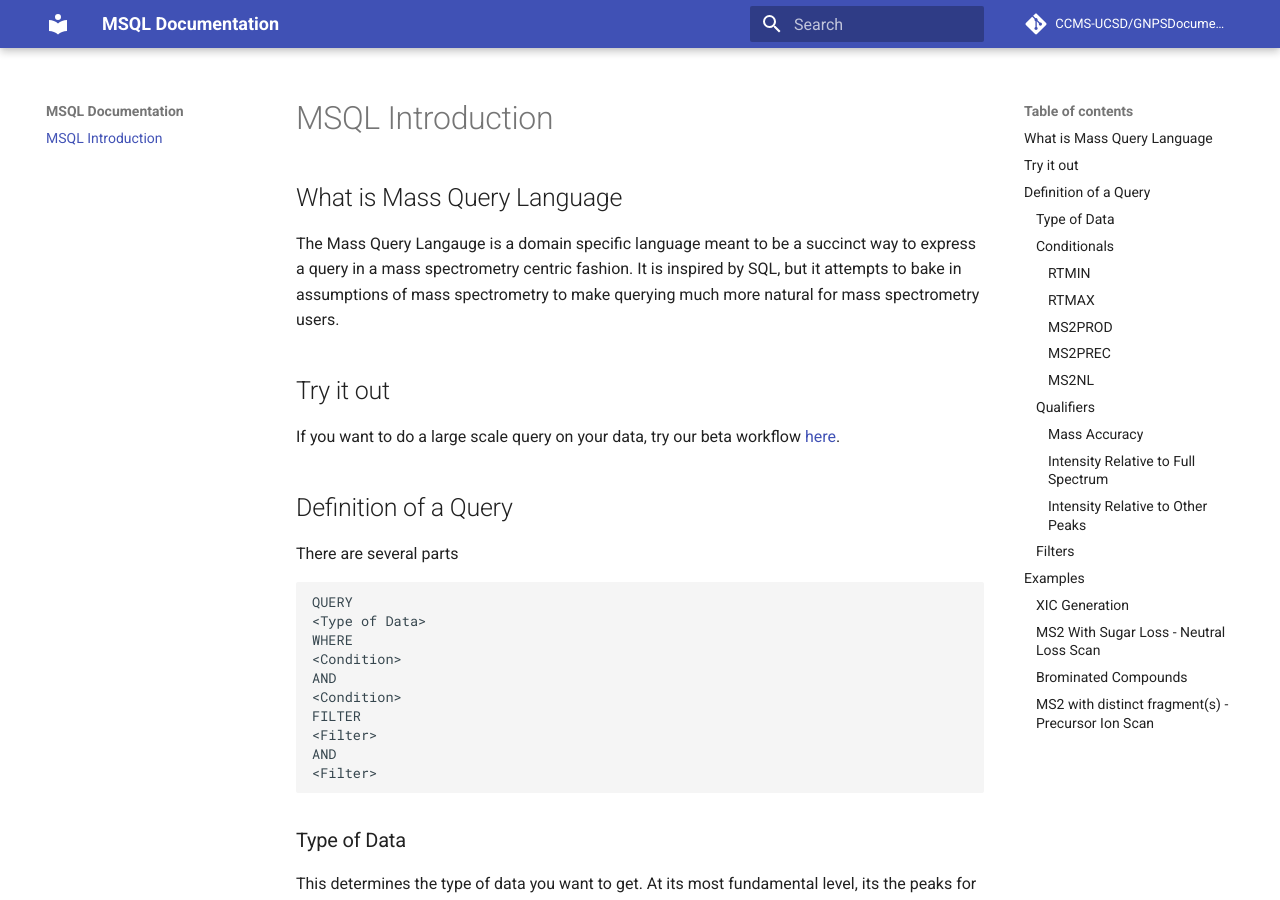
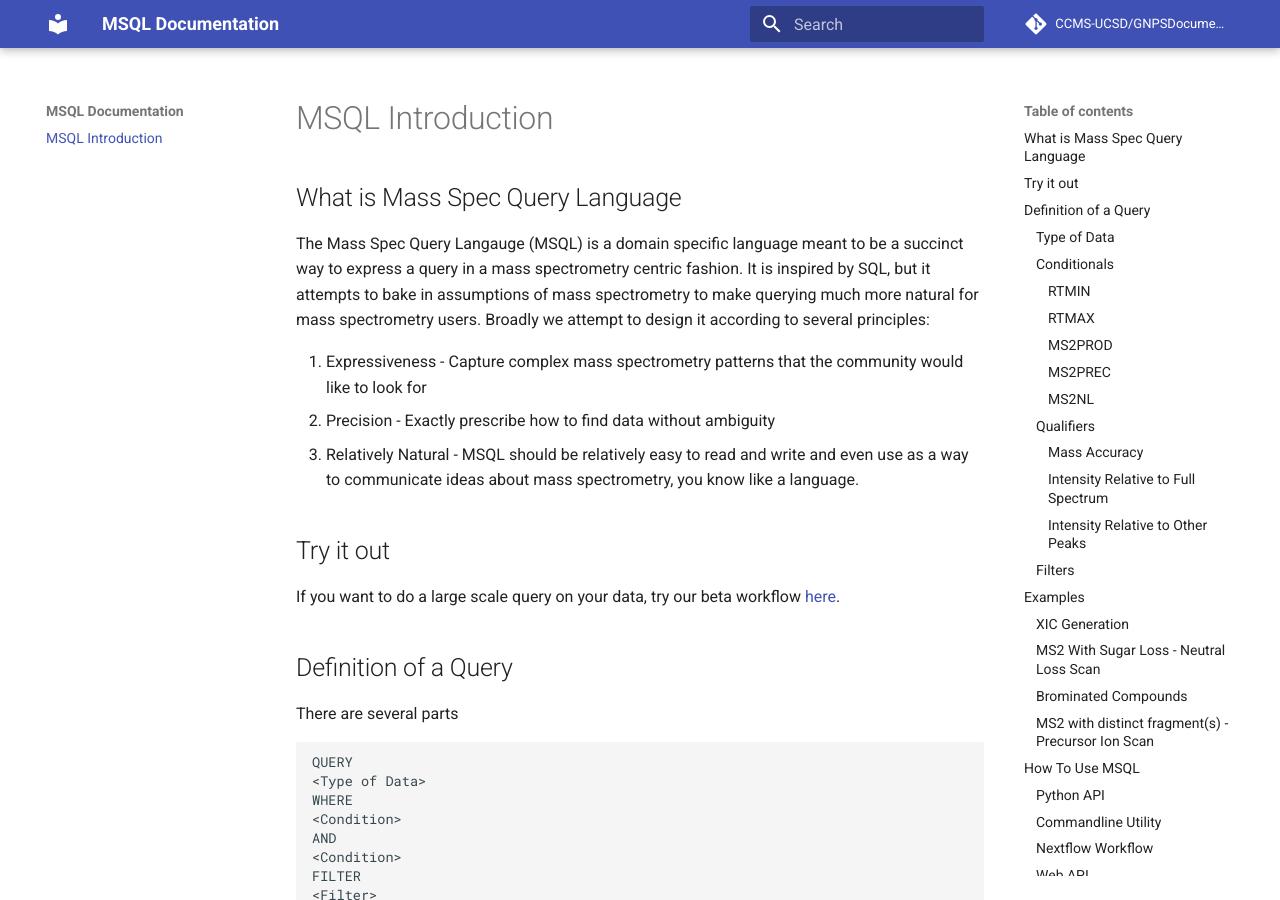
Before and after one commit to mwang87/MassQueryLanguage, an MkDocs documentation site: the page built from docs/docs/index.md, in a window 1280 px wide and 900 px high. Built offline with MkDocs 1.6.1 and Material for MkDocs 9.7.7, drawn with Linux system fonts in a browser that asks for light colours; comment, search, counter and statistics services are not loaded; some of the changed text lies outside the part shown.

Commit message:
updating docs

````diff
--- a/docs/docs/index.md
+++ b/docs/docs/index.md
@@ -1,11 +1,15 @@
 
 
-## What is Mass Query Language
+## What is Mass Spec Query Language
 
-The Mass Query Langauge is a domain specific language meant to be a succinct way to
+The Mass Spec Query Langauge (MSQL) is a domain specific language meant to be a succinct way to
 express a query in a mass spectrometry centric fashion. It is inspired by SQL,
 but it attempts to bake in assumptions of mass spectrometry to make querying much more
-natural for mass spectrometry users.
+natural for mass spectrometry users. Broadly we attempt to design it according to several principles:
+
+1. Expressiveness - Capture complex mass spectrometry patterns that the community would like to look for
+1. Precision - Exactly prescribe how to find data without ambiguity
+1. Relatively Natural - MSQL should be relatively easy to read and write and even use as a way to communicate ideas about mass spectrometry, you know like a language.
 
 ## Try it out
 
@@ -160,3 +164,19 @@
 ```
 QUERY scaninfo(MS2DATA) WHERE MS2PROD=660.2:TOLERANCEMZ=0.1 AND MS2PROD=468.2:TOLERANCEMZ=0.1
 ```
+
+## How To Use MSQL
+
+### Python API
+
+We have a python API that you can utilize in your own software
+
+### Commandline Utility
+
+We have a standalone script that can execute queries on single spectrum files.
+
+### Nextflow Workflow
+
+### Web API
+
+We have built out a
````
Also changed, not shown: README.md.
